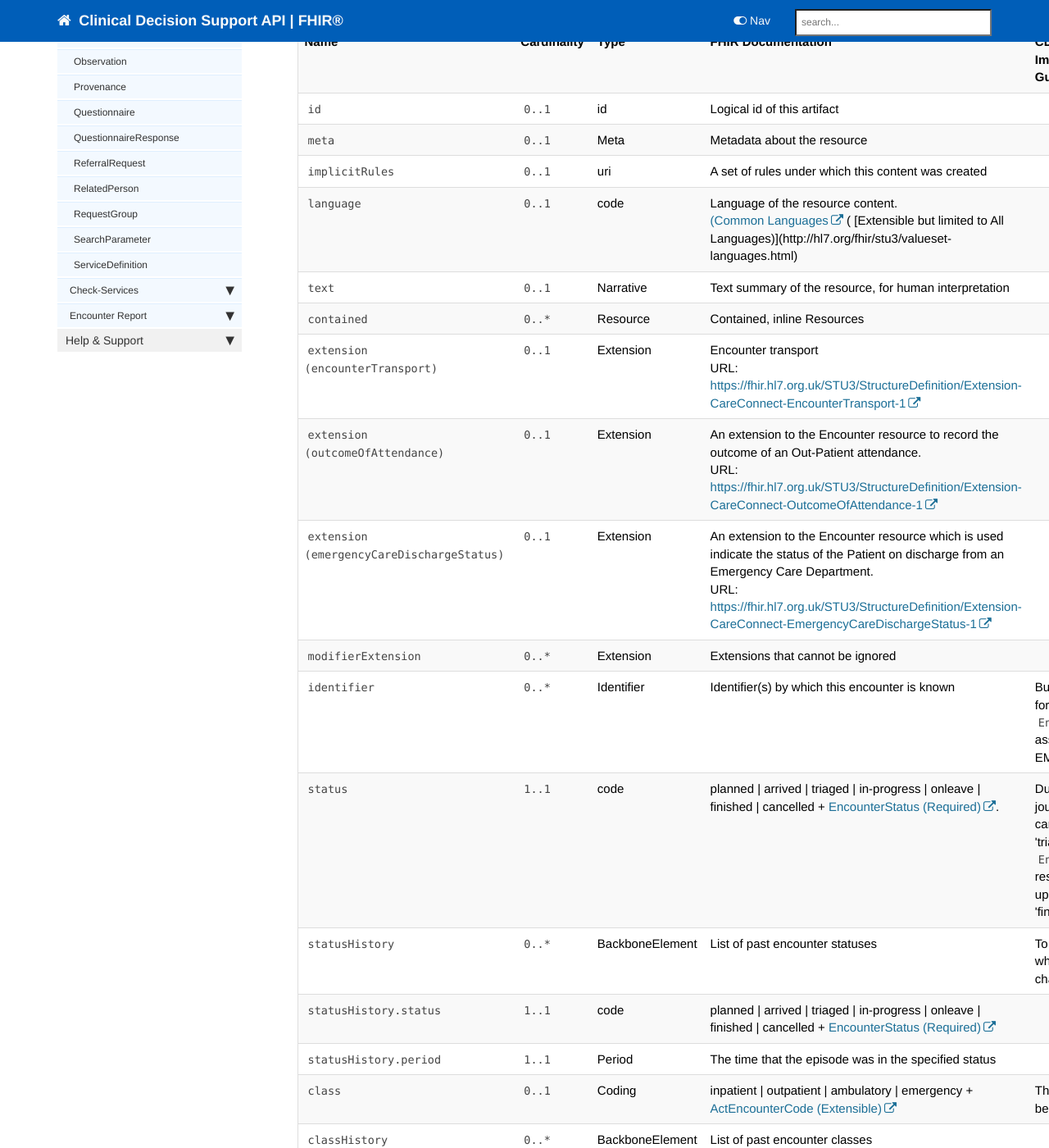
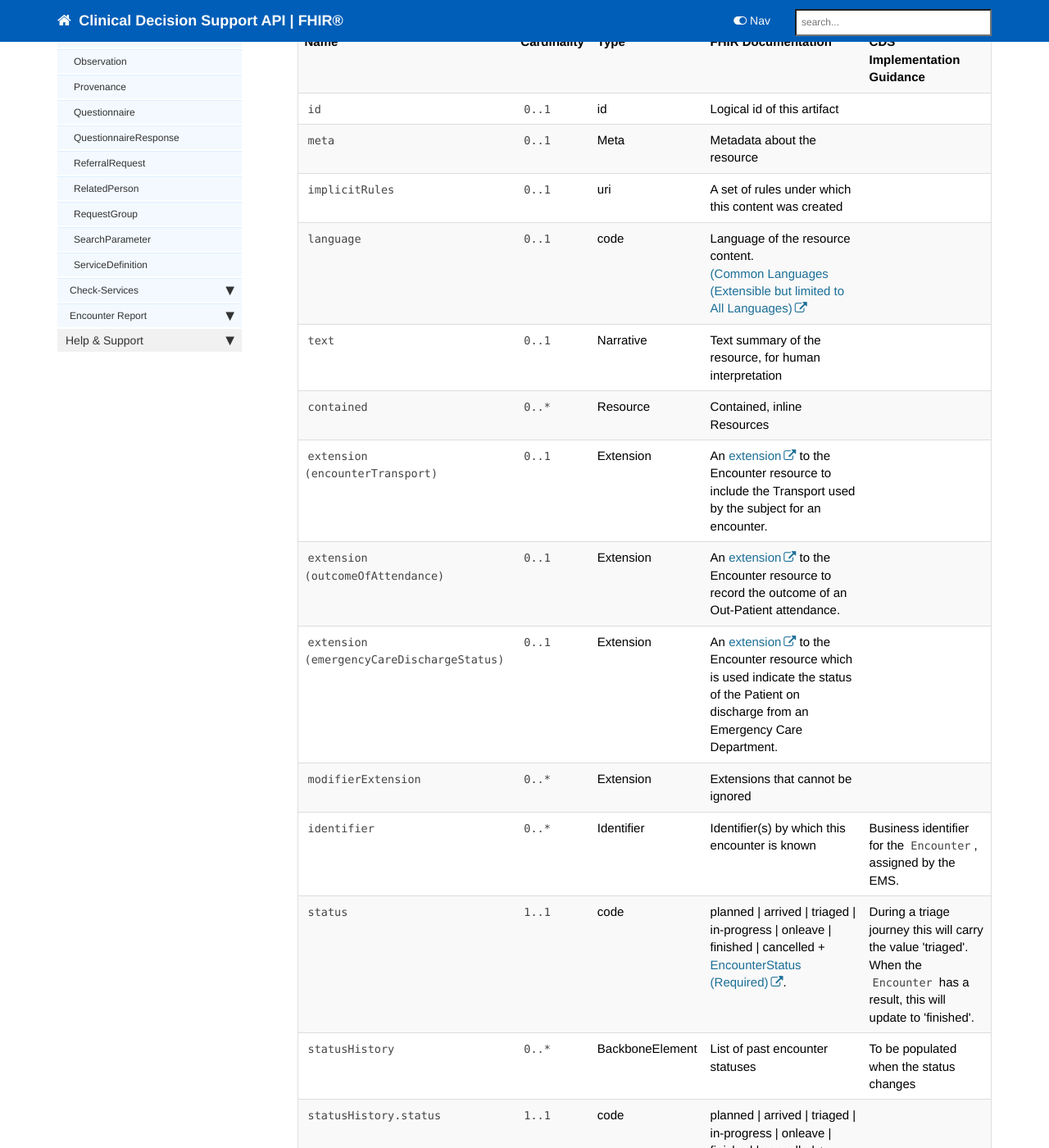
Before and after one commit to nhsconnect/FHIR-CDS, a Jekyll site: the page built from pages/explore/api_encounter.md, in a window 1280 px wide and 1400 px high, scrolled down 607 px. Shown: the whole window at 82% size. Built offline with Jekyll 4.4.1, drawn with Linux system fonts in a browser that asks for light colours; nearby versions of some CDN libraries; comment, search, counter and statistics services are not loaded.

Commit message:
Update api_encounter.md
Fix links and indenting within encounter resource table

```diff
--- a/pages/explore/api_encounter.md
+++ b/pages/explore/api_encounter.md
@@ -56,8 +56,8 @@ Detailed implementation guidance for an `Encounter` resource in the CDS context
   <td><code>language</code></td>
     <td><code>0..1</code></td>
     <td>code</td>
-    <td>Language of the resource content. <br /> <a  href="http://hl7.org/fhir/stu3/valueset-languages.html">(Common
- Languages</a> ( [Extensible but limited to All Languages)](http://hl7.org/fhir/stu3/valueset-languages.html)</td>
+    <td>Language of the resource content. <br /> <a href="http://hl7.org/fhir/stu3/valueset-languages.html">(Common
+ Languages (Extensible but limited to All Languages)</a></td>
 	<td></td>
 </tr>
 <tr>
@@ -78,21 +78,21 @@ Detailed implementation guidance for an `Encounter` resource in the CDS context
   <td><code>extension (encounterTransport)</code></td>
     <td><code>0..1</code></td>
     <td>Extension</td>
-    <td>Encounter transport <br />URL: <a href="https://fhir.hl7.org.uk/STU3/StructureDefinition/Extension-CareConnect-EncounterTransport-1">https://fhir.hl7.org.uk/STU3/StructureDefinition/Extension-CareConnect-EncounterTransport-1</a></td>
+    <td> An <a href="https://fhir.hl7.org.uk/STU3/StructureDefinition/Extension-CareConnect-EncounterTransport-1">extension</a> to the Encounter resource to include the Transport used by the subject for an encounter.</td>
 	<td></td>
 </tr>
 <tr>
   <td><code>extension (outcomeOfAttendance)</code></td>
     <td><code>0..1</code></td>
     <td>Extension</td>
-    <td>An extension to the Encounter resource to record the outcome of an Out-Patient attendance.<br />URL: <a href="https://fhir.hl7.org.uk/STU3/StructureDefinition/Extension-CareConnect-OutcomeOfAttendance-1">https://fhir.hl7.org.uk/STU3/StructureDefinition/Extension-CareConnect-OutcomeOfAttendance-1</a></td>
+    <td>An <a href="https://fhir.hl7.org.uk/STU3/StructureDefinition/Extension-CareConnect-OutcomeOfAttendance-1">extension</a> to the Encounter resource to record the outcome of an Out-Patient attendance.</td>
 	<td></td>
 </tr>
 <tr>
   <td><code>extension (emergencyCareDischargeStatus)</code></td>
     <td><code>0..1</code></td>
     <td>Extension</td>
-    <td>An extension to the Encounter resource which is used indicate the status of the Patient on discharge from an Emergency Care Department.<br />URL: <a href="https://fhir.hl7.org.uk/STU3/StructureDefinition/Extension-CareConnect-EmergencyCareDischargeStatus-1">https://fhir.hl7.org.uk/STU3/StructureDefinition/Extension-CareConnect-EmergencyCareDischargeStatus-1</a></td>
+    <td>An <a href="https://fhir.hl7.org.uk/STU3/StructureDefinition/Extension-CareConnect-EmergencyCareDischargeStatus-1">extension</a> to the Encounter resource which is used indicate the status of the Patient on discharge from an Emergency Care Department.</td>
 	<td></td>
 </tr>
 <tr>
@@ -124,14 +124,14 @@ Detailed implementation guidance for an `Encounter` resource in the CDS context
 <td>To be populated when the status changes</td>
  </tr>
 <tr>
-  <td><code>statusHistory.status</code></td>
+  <td class="sub"><code>statusHistory.status</code></td>
       <td><code>1..1</code></td>
     <td>code</td>
     <td>planned | arrived | triaged | in-progress | onleave | finished | cancelled + <a href="https://www.hl7.org/fhir/stu3/valueset-encounter-status.html">EncounterStatus (Required)</a></td>
 <td></td>
  </tr>
 <tr>
-  <td><code>statusHistory.period</code></td>
+  <td class="sub"><code>statusHistory.period</code></td>
       <td><code>1..1</code></td>
     <td>Period</td>
     <td>The time that the episode was in the specified status</td>
@@ -152,14 +152,14 @@ Detailed implementation guidance for an `Encounter` resource in the CDS context
 <td></td>
  </tr>
 <tr>
-  <td><code>classHistory.class</code></td>
+  <td class="sub"><code>classHistory.class</code></td>
       <td><code>1..1</code></td>
     <td>coding</td>
     <td>inpatient | outpatient | ambulatory | emergency + <a href="https://www.hl7.org/fhir/stu3/v3/ActEncounterCode/vs.html">ActEncounterCode (Extensible)</a></td>
 <td></td>
  </tr>
 <tr>
-  <td><code>classHistory.period</code></td>
+  <td class="sub"><code>classHistory.period</code></td>
       <td><code>1..1</code></td>
     <td>Period</td>
     <td>The time that the episode was in the specified class</td>
@@ -210,21 +210,21 @@ If not a continuation, this MUST be populated with a new episode.</td>
 and any third parties answering questions on behalf of the patient (<code>RelatedPerson</code>).</td>
  </tr>
 <tr>
-  <td><code>participant.type</code></td>
+  <td class="sub"><code>participant.type</code></td>
       <td><code>0..*</code></td>
    <td>CodeableConcept</td>
     <td>Role of participant in encounter <a href="https://www.hl7.org/fhir/stu3/valueset-encounter-participant-type.html">ParticipantType (Extensible)</a></td>
 <td></td>
 </tr>
 <tr>
-  <td><code>participant.period</code></td>
+  <td class="sub"><code>participant.period</code></td>
       <td><code>0..1</code></td>
     <td>Period</td>
     <td>Period of time during the encounter that the participant participated</td>
 <td></td>
  </tr>
 <tr>
-  <td><code>participant.individual</code></td>
+  <td class="sub"><code>participant.individual</code></td>
       <td><code>0..1</code></td>
     <td>Reference<br>(Practitioner |<br>RelatedPerson)</td>
     <td>Persons involved in the encounter other than the patient</td>
@@ -266,21 +266,21 @@ and any third parties answering questions on behalf of the patient (<code>Relate
 <td>This MAY be populated, but is not expected to be for unscheduled care.</td>
  </tr>
 <tr>
-  <td><code>diagnosis.condition</code></td>
+  <td class="sub"><code>diagnosis.condition</code></td>
       <td><code>1..1</code></td>
     <td>Reference<br>(Condition |<br>Procedure)</td>
     <td>Reason the encounter takes place (resource)</td>
 <td></td>
  </tr>
 <tr>
-  <td><code>diagnosis.role</code></td>
+  <td class="sub"><code>diagnosis.role</code></td>
       <td><code>0..1</code></td>
     <td>CodeableConcept</td>
     <td>Role that this diagnosis has within the encounter <br>(e.g. admission, billing, discharge) <a href="https://www.hl7.org/fhir/stu3/valueset-diagnosis-role.html">DiagnosisRole (Preferred)</a></td>
 <td></td>
  </tr>
 <tr>
-  <td><code>diagnosis.rank</code></td>
+  <td class="sub"><code>diagnosis.rank</code></td>
       <td><code>0..1</code></td>
     <td>positiveInt</td>
     <td>Ranking of the diagnosis (for each role type)</td>
@@ -301,63 +301,63 @@ and any third parties answering questions on behalf of the patient (<code>Relate
 <td>This SHOULD NOT be populated – if the patient is admitted, this will be a separate encounter.</td>
  </tr>
 <tr>
-  <td><code>hospitalization.</code><br><code>preAdmissionIdentifier</code></td>
+  <td class="sub"><code>hospitalization.</code><br><code>preAdmissionIdentifier</code></td>
     <td><code>0..1</code></td>
     <td>Identifier</td>
     <td>Pre-admission identifier</td>
 <td></td>
 </tr>
 <tr>
-<td><code>hospitalization.origin</code></td>
+<td class="sub"><code>hospitalization.origin</code></td>
   <td><code>0..1</code></td>
     <td>Reference<br>(Location)</td>
     <td>The location from which the patient came before admission</td>
 <td></td>
  </tr>
 <tr>
-  <td><code>hospitalization.</code><br><code>admitSource</code></td>
+  <td class="sub"><code>hospitalization.</code><br><code>admitSource</code></td>
       <td><code>0..1</code></td>
     <td>CodeableConcept</td>
     <td>From where patient was admitted (physician referral, transfer) <a href="https://www.hl7.org/fhir/stu3/valueset-encounter-admit-source.html">AdmitSource (Preferred)</a></td>
 <td></td>
  </tr>
 <tr>
-  <td><code>hospitalization.</code><br><code>reAdmission</code></td>
+  <td class="sub"><code>hospitalization.</code><br><code>reAdmission</code></td>
       <td><code>0..1</code></td>
     <td>CodeableConcept</td>
     <td>The type of hospital re-admission that has occurred (if any). If the value is absent, then this is not identified as a readmission <a href="https://www.hl7.org/fhir/stu3/v2/0092/index.html">v2 Re-Admission Indicator (Example)</a></td>
 <td></td>
  </tr>
 <tr>
-  <td><code>hospitalization.</code><br><code>dietPreference</code></td>
+  <td class="sub"><code>hospitalization.</code><br><code>dietPreference</code></td>
       <td><code>0..*</code></td>
     <td>CodeableConcept</td>
     <td>Diet preferences reported by the patient <a href="https://www.hl7.org/fhir/stu3/valueset-encounter-diet.html">Diet (Example)</a></td>
 <td></td>
  </tr>
 <tr>
-  <td><code>hospitalization.</code><br><code>specialCourtesy</code></td>
+  <td class="sub"><code>hospitalization.</code><br><code>specialCourtesy</code></td>
       <td><code>0..*</code></td>
     <td>CodeableConcept</td>
     <td>Special courtesies (VIP, board member) <a href="https://www.hl7.org/fhir/stu3/valueset-encounter-special-courtesy.html">SpecialCourtesy (Preferred)</a></td>
 <td></td>
  </tr>
 <tr>
-  <td><code>hospitalization.</code><br><code>specialArrangement</code></td>
+  <td class="sub"><code>hospitalization.</code><br><code>specialArrangement</code></td>
       <td><code>0..*</code></td>
     <td>CodeableConcept</td>
     <td>Wheelchair, translator, stretcher, etc. <a href="https://www.hl7.org/fhir/stu3/valueset-encounter-special-arrangements.html">SpecialArrangements (Preferred)</a></td>
 <td></td>
  </tr>
 <tr>
-<td><code>hospitalization.</code><br><code>destination</code></td>
+<td class="sub"><code>hospitalization.</code><br><code>destination</code></td>
   <td><code>0..1</code></td>
     <td>Reference<br>(Location)</td>
     <td>Location to which the patient is discharged</td>
 <td></td>
  </tr>
 <tr>
-  <td><code>hospitalization.</code><br><code>dischargeDisposition</code></td>
+  <td class="sub"><code>hospitalization.</code><br><code>dischargeDisposition</code></td>
       <td><code>0..1</code></td>
     <td>CodeableConcept</td>
     <td>Category or kind of location after discharge <a href="https://www.hl7.org/fhir/stu3/valueset-encounter-discharge-disposition.html">DischargeDisposition (Example)</a></td>
@@ -371,21 +371,21 @@ and any third parties answering questions on behalf of the patient (<code>Relate
 <td>This SHOULD be populated where the patient has physically attended the provider service.</td>
  </tr>
 <tr>
-<td><code>location.location</code></td>
+<td class="sub"><code>location.location</code></td>
   <td><code>1..1</code></td>
     <td>Reference<br>(Location)</td>
     <td>Location the encounter takes place</td>
 <td></td>
 </tr>
 <tr>
-  <td><code>location.status</code></td>
+  <td class="sub"><code>location.status</code></td>
       <td><code>0..1</code></td>
     <td>code</td>
     <td>planned | active | reserved | completed <a href="https://www.hl7.org/fhir/stu3/valueset-encounter-location-status.html">EncounterLocationStatus (Required)</a></td>
 <td></td>
  </tr>
 <tr>
-  <td><code>location.period</code></td>
+  <td class="sub"><code>location.period</code></td>
       <td><code>0..1</code></td>
     <td>Period</td>
     <td>Time period during which the patient was present at the location</td>
```
